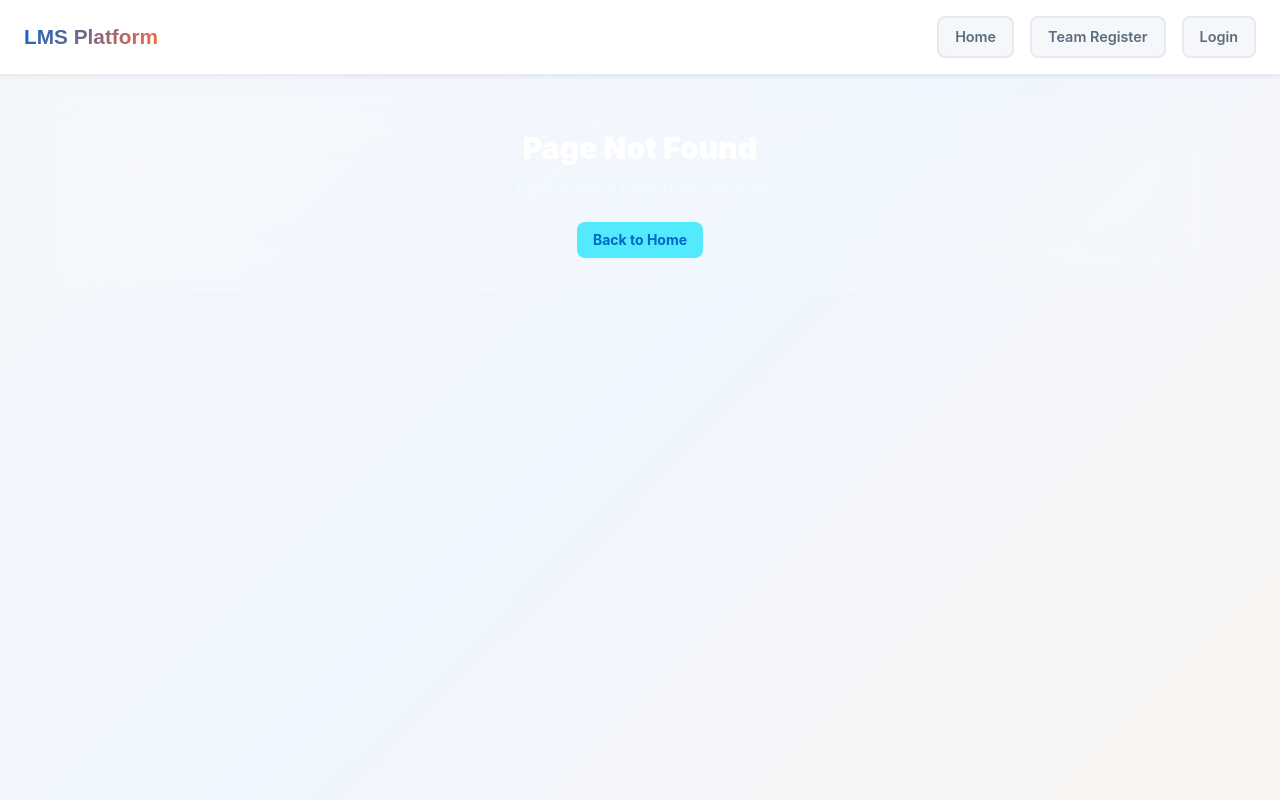
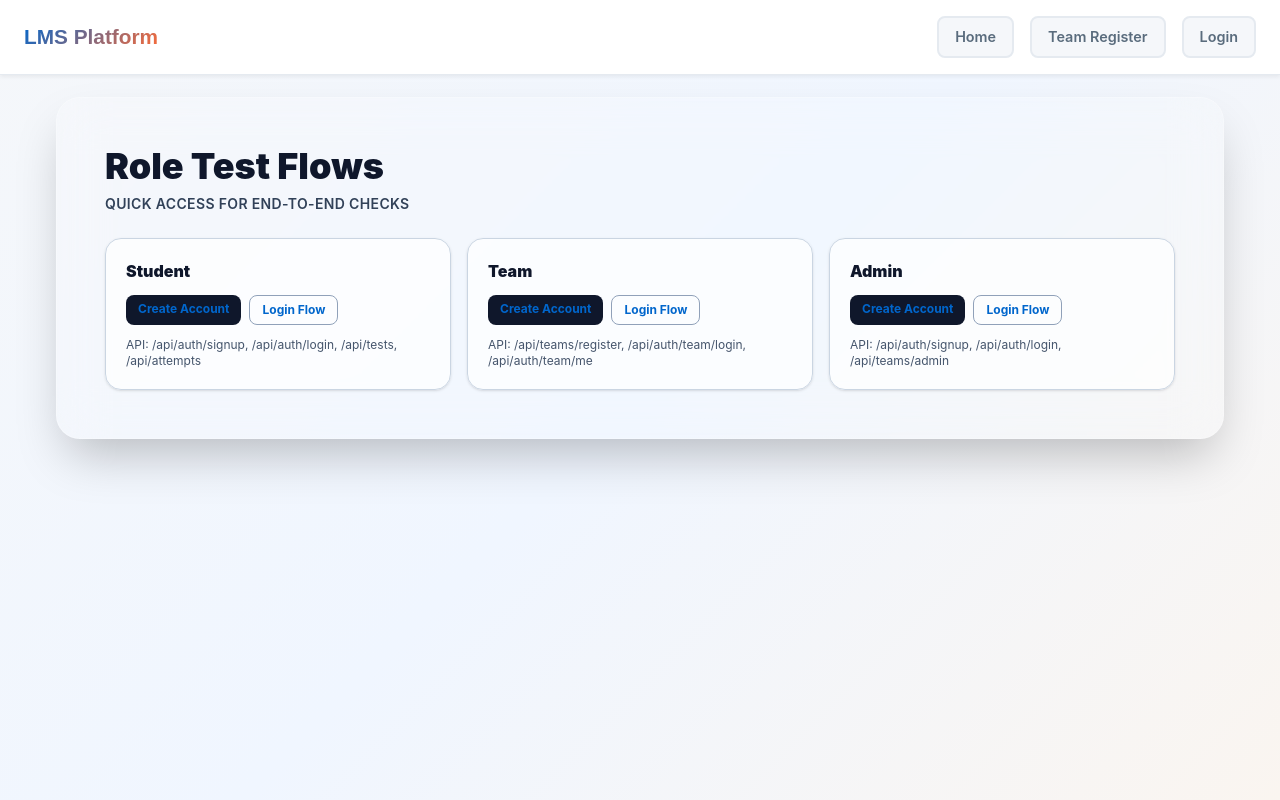
Before and after one commit to connect2future-org/unified-lms-platform, a React (Vite) app in the folder client/: page /role-test-flows in a window 1280 px wide. Before the commit this address had no page. Built offline with nearby package versions, Linux system fonts and the light colour scheme.

Commit message:
feat: add Role Test Flows page and update routing in AppRouter

```diff
--- a/client/src/app/router/AppRouter.jsx
+++ b/client/src/app/router/AppRouter.jsx
@@ -17,6 +17,7 @@ import { AdminDashboard } from '../../pages/AdminDashboard'
 import AdminTeamsPage from '../../pages/AdminTeamsPage'
 import { StudentDetailPage } from '../../pages/StudentDetailPage'
 import { SuperAdminDashboard } from '../../pages/SuperAdminDashboard'
+import { RoleTestFlowsPage } from '../../pages/RoleTestFlowsPage'
 
 function RootRedirect() {
   const { user, loading } = useAuth()
@@ -55,6 +56,7 @@ export function AppRouter() {
       <Route path="/home" element={<Navigate to="/landing" replace />} />
 
       <Route path="/landing" element={<LandingPage />} />
+      <Route path="/role-test-flows" element={<RoleTestFlowsPage />} />
       <Route path="/register-team" element={<RegistrationPage />} />
       <Route path="/register" element={<Navigate to="/register-team" replace />} />
       <Route path="/success" element={<SuccessPage />} />
--- a/client/src/pages/LandingPage.jsx
+++ b/client/src/pages/LandingPage.jsx
@@ -37,53 +37,6 @@ export function LandingPage() {
           </Link>
         </div>
 
-        <div className="mt-8 rounded-2xl border border-slate-300/70 bg-white/50 p-5">
-          <h2 className="text-lg font-black text-slate-900">Role Test Flows</h2>
-          <p className="mt-1 text-sm text-slate-700">
-            Use these buttons to create accounts and test complete flows for Student, Team, and Admin.
-          </p>
-
-          <div className="mt-4 grid gap-4 md:grid-cols-3">
-            <div className="rounded-xl border border-slate-300/80 bg-slate-50 p-4">
-              <h3 className="text-sm font-black text-slate-900">Student</h3>
-              <div className="mt-3 flex flex-wrap gap-2">
-                <Link to="/signup?role=candidate" className="rounded-lg bg-slate-900 px-3 py-1.5 text-xs font-bold text-white">
-                  Create Account
-                </Link>
-                <Link to="/login?role=student" className="rounded-lg border border-slate-400 px-3 py-1.5 text-xs font-bold text-slate-800">
-                  Login Flow
-                </Link>
-              </div>
-              <p className="mt-3 text-xs text-slate-600">API: /api/auth/signup, /api/auth/login, /api/tests, /api/attempts</p>
-            </div>
-
-            <div className="rounded-xl border border-slate-300/80 bg-slate-50 p-4">
-              <h3 className="text-sm font-black text-slate-900">Team</h3>
-              <div className="mt-3 flex flex-wrap gap-2">
-                <Link to="/register-team" className="rounded-lg bg-slate-900 px-3 py-1.5 text-xs font-bold text-white">
-                  Create Account
-                </Link>
-                <Link to="/login?role=team" className="rounded-lg border border-slate-400 px-3 py-1.5 text-xs font-bold text-slate-800">
-                  Login Flow
-                </Link>
-              </div>
-              <p className="mt-3 text-xs text-slate-600">API: /api/teams/register, /api/auth/team/login, /api/auth/team/me</p>
-            </div>
-
-            <div className="rounded-xl border border-slate-300/80 bg-slate-50 p-4">
-              <h3 className="text-sm font-black text-slate-900">Admin</h3>
-              <div className="mt-3 flex flex-wrap gap-2">
-                <Link to="/signup?role=admin" className="rounded-lg bg-slate-900 px-3 py-1.5 text-xs font-bold text-white">
-                  Create Account
-                </Link>
-                <Link to="/login?role=admin" className="rounded-lg border border-slate-400 px-3 py-1.5 text-xs font-bold text-slate-800">
-                  Login Flow
-                </Link>
-              </div>
-              <p className="mt-3 text-xs text-slate-600">API: /api/auth/signup, /api/auth/login, /api/teams/admin</p>
-            </div>
-          </div>
-        </div>
       </section>
     </PageShell>
   )
--- /dev/null
+++ b/client/src/pages/RoleTestFlowsPage.jsx
@@ -0,0 +1,61 @@
+import { Link } from 'react-router-dom'
+import { PageShell } from '../components/PageShell'
+
+const roleFlows = [
+  {
+    title: 'Student',
+    createTo: '/signup?role=candidate',
+    loginTo: '/login?role=student',
+    api: '/api/auth/signup, /api/auth/login, /api/tests, /api/attempts',
+  },
+  {
+    title: 'Team',
+    createTo: '/register-team',
+    loginTo: '/login?role=team',
+    api: '/api/teams/register, /api/auth/team/login, /api/auth/team/me',
+  },
+  {
+    title: 'Admin',
+    createTo: '/signup?role=admin',
+    loginTo: '/login?role=admin',
+    api: '/api/auth/signup, /api/auth/login, /api/teams/admin',
+  },
+]
+
+export function RoleTestFlowsPage() {
+  return (
+    <PageShell>
+      <section className="rounded-3xl border border-white/25 bg-white/10 p-8 shadow-2xl backdrop-blur-xl md:p-12">
+        <h1 className="text-3xl font-black text-slate-900 md:text-4xl">Role Test Flows</h1>
+        <p className="mt-2 text-sm font-semibold uppercase tracking-wide text-slate-700">
+          Quick access for end-to-end checks
+        </p>
+
+        <div className="mt-6 grid gap-4 md:grid-cols-3">
+          {roleFlows.map((flow) => (
+            <div key={flow.title} className="rounded-2xl border border-slate-300 bg-white/70 p-5 shadow-sm">
+              <h2 className="text-base font-black text-slate-900">{flow.title}</h2>
+
+              <div className="mt-3 flex flex-wrap gap-2">
+                <Link
+                  to={flow.createTo}
+                  className="rounded-lg bg-slate-900 px-3 py-1.5 text-xs font-bold text-white"
+                >
+                  Create Account
+                </Link>
+                <Link
+                  to={flow.loginTo}
+                  className="rounded-lg border border-slate-400 px-3 py-1.5 text-xs font-bold text-slate-800"
+                >
+                  Login Flow
+                </Link>
+              </div>
+
+              <p className="mt-3 text-xs text-slate-600">API: {flow.api}</p>
+            </div>
+          ))}
+        </div>
+      </section>
+    </PageShell>
+  )
+}
```
